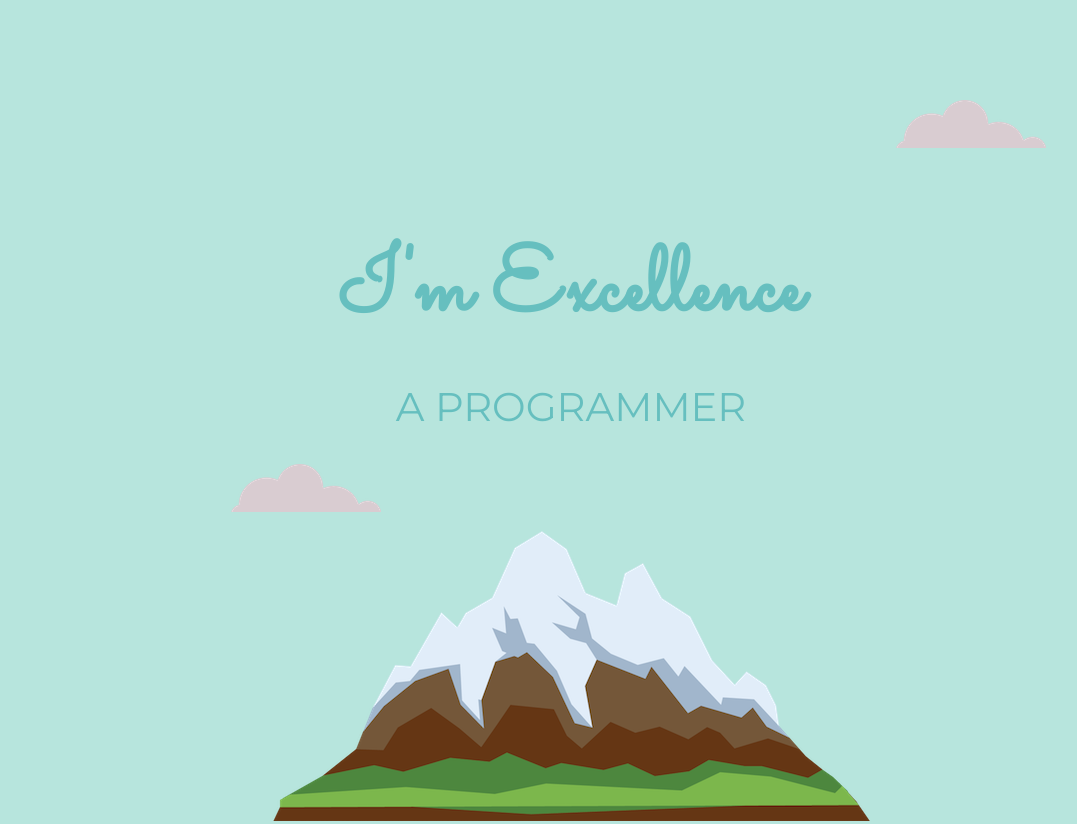
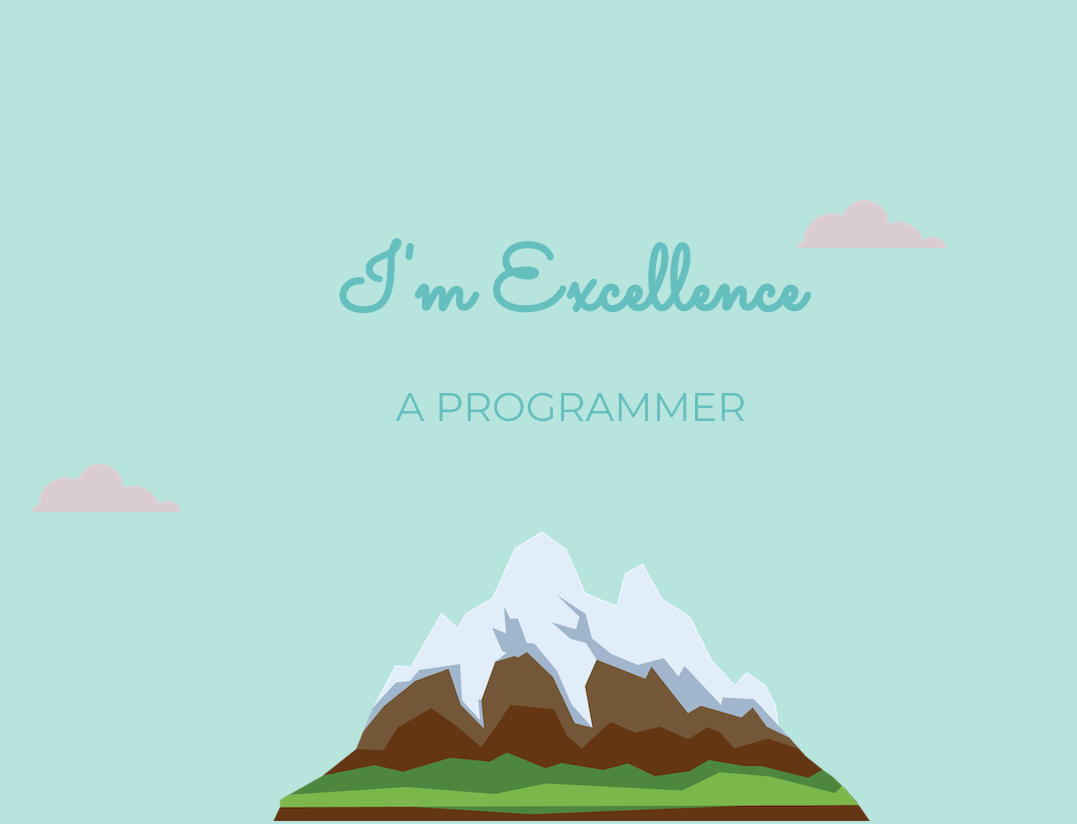
Before and after one commit to Elenwo-Excellence-E/css-pesonal-website, a plain HTML site: page index.html in a window 1280 px wide. Shown: the top 824 px of the page, without its empty margins (69-1146 px from the left). Drawn offline with Linux system fonts and the light colour scheme.

Commit message:
update(1) style.css

```diff
--- a/css/styles.css
+++ b/css/styles.css
@@ -47,13 +47,15 @@ p{
 
 .top-cloud {
   position: relative;
-  left:400px;
+  left:300px;
+  top: 100px;
 
 }
 
 .bottom-cloud {
   position: absolute;
-  left: 300px;
+  left: 100px;
+
 
 }
 .profile{ width: 50%;
```
